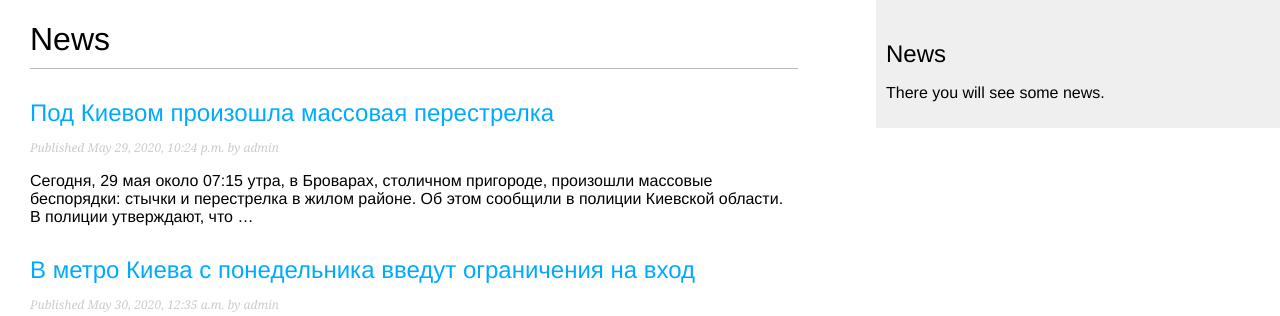
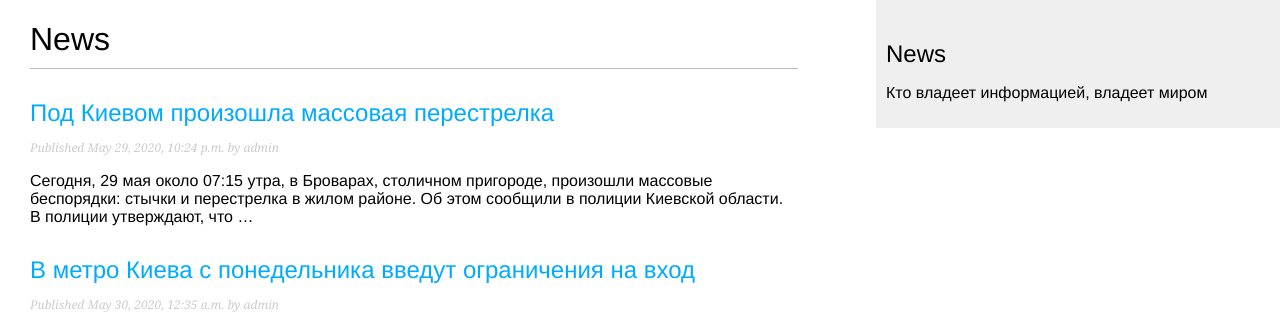
Before and after one commit to HunterOut/News, a Django app: page / in a window 1280 px wide. Shown: the top 316 px of the page. Run offline with Django 3.2, Linux system fonts and the light colour scheme; data comes from the database, SQL or seed files in the repository.

Commit message:
убрал ненужные комментарии, исправил некоторые ошибки и шаблон

```diff
--- a/news_list/models.py
+++ b/news_list/models.py
@@ -1,7 +1,6 @@
 from django.db import models
 from django.utils import timezone
 from django.contrib.auth.models import User
-#from django.urls import reverse
 
 
 class Post(models.Model):
@@ -10,7 +9,6 @@ class Post(models.Model):
     body = models.TextField(max_length=1500, blank=True)
     author = models.ForeignKey(User, on_delete=models.CASCADE, related_name='news_posts')
     publish = models.DateTimeField(default=timezone.now)
-    #count of voices
 
     def __str__(self):
         return self.title
@@ -31,7 +29,7 @@ class Comment(models.Model):
     def __str__(self):
         return f'Comment by {self.name} on {self.post}'
 
-############################
+
 class Like(models.Model):
     post = models.ForeignKey(Post,
                              on_delete=models.CASCADE,
@@ -39,7 +37,6 @@ class Like(models.Model):
 
     created = models.DateTimeField(auto_now_add=True)
     active = models.BooleanField(default=True)
-    #функция подсчета лайков
 
     class Meta:
         ordering = ('created',)
--- a/news_list/templates/news_list/base.html
+++ b/news_list/templates/news_list/base.html
@@ -16,7 +16,7 @@
     </div>
     <div id="sidebar">
         <h2>News</h2>
-        <p>There you will see some news.</p>
+        <p>Кто владеет информацией, владеет миром</p>
     </div>
 </body>
 </html>
```
Also changed, not shown: news_list/views.py (+1 -7 lines), 1 other file.
